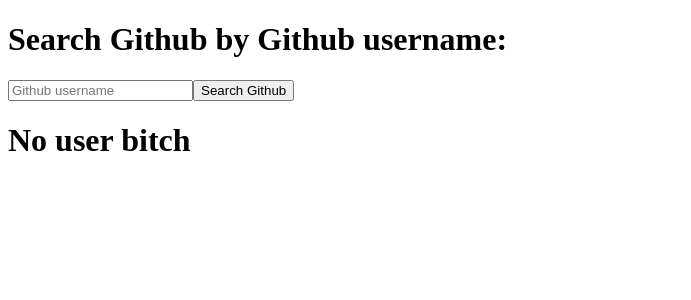
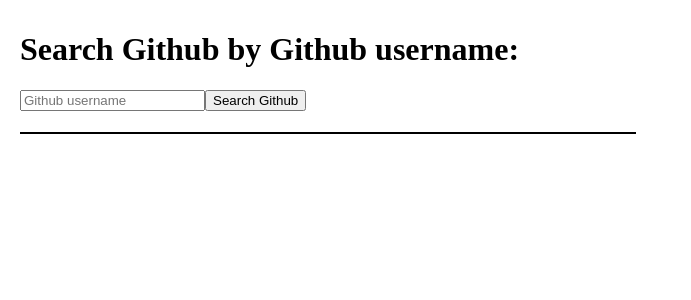
Before and after one commit to drmeloy/lab-40-github-viewer, a React app: page / in a window 1280 px wide. Shown: the top 300 px of the page, without its empty margins (0-691 px from the left). Built offline with nearby package versions, Linux system fonts and the light colour scheme.

Commit message:
user info and repo list basic styling

```diff
--- a/src/components/repoList/RepoList.css
+++ b/src/components/repoList/RepoList.css
@@ -0,0 +1,15 @@
+.RepoList {
+  list-style: none;
+  border: 1px solid;
+  padding: 0;
+  width: 48vw;
+
+  li {
+    border: 1px solid;
+    padding: 15px
+  }
+
+  h3 {
+    margin: 0;
+  }
+}
--- a/src/components/repoList/RepoList.jsx
+++ b/src/components/repoList/RepoList.jsx
@@ -2,22 +2,23 @@
 import { useSelector } from 'react-redux';
 import { selectRepos } from '../../data/selectors/repoSelectors';
 import User from './User';
+import styles from './RepoList.css';
 
 export default function RepoList(){
   const state = useSelector(state => state);
   const repos = selectRepos(state);
   const repoList = repos.map(repo => (
     <li key={repo.id}>
-      <p>{repo.name}</p>
+      <h3>{repo.name}</h3>
       <p>{repo.description}</p>
-      <a src={repo.url}>{repo.url}</a>
+      <a href={repo.url}>{repo.url}</a>
     </li>
   ));
 
   return (
     <>
       <User />
-      {repoList && <ul>
+      {repoList && <ul className={styles.RepoList}>
         {repoList}
       </ul> }
     </>
--- a/src/components/repoList/User.css
+++ b/src/components/repoList/User.css
@@ -0,0 +1,22 @@
+.User {
+  width: 48vw;
+  margin-top: 15px;
+  border: 1px solid;
+  display: inline-flex;
+  flex-direction: column;
+  align-items: center;
+
+  h1 {
+    margin-bottom: 0;
+  }
+
+  img {
+    width: 50%;
+    margin-top: 18px;
+  }
+
+  p {
+    text-align: center;
+    margin:10px;
+  }
+}
--- a/src/components/repoList/User.jsx
+++ b/src/components/repoList/User.jsx
@@ -1,6 +1,7 @@
 import React from 'react';
 import { useSelector } from 'react-redux';
 import { selectUser } from '../../data/selectors/userSelectors';
+import styles from './User.css';
 
 export default function User(){
   const state = useSelector(state => state);
@@ -8,23 +9,18 @@
 
   if(!user){
     return (
-      <h1>No user bitch</h1>
+      <h1></h1>
     );
   }
 
   return (
-    <>
-      <section id='info'>
-        <img src={user.img} alt={`${user.username}'s avatar`} />
-        <h1>{user.username}</h1>
-        <h2>{user.name} - {user.email} - {user.url}</h2>
-        <p>{user.company} - {user.location}</p>
-        <p>{user.bio}</p>
-      </section>
-      <section id='data'>
-        <p>Followers: {user.numFollowers} Following: {user.numFollowing}</p>
-        <p>Repos: {user.numRepos} </p>
-      </section>
-    </>
+    <section id='info' className={styles.User}>
+      <img src={user.img} alt={`${user.username}'s avatar`} />
+      <h1>{user.username}</h1>
+      <h2>{user.name} - <a href={user.url}>{user.url}</a></h2>
+      <p>{user.company} - {user.location}</p>
+      <p>{user.bio}</p>
+      <p>Followers: {user.numFollowers} - Following: {user.numFollowing} - Repos: {user.numRepos}</p>
+    </section>
   );
 }
--- a/src/components/searchForm/SearchForm.jsx
+++ b/src/components/searchForm/SearchForm.jsx
@@ -7,7 +7,8 @@
   const [query, setQuery] = useState('');
   const dispatch = useDispatch();
 
-  const getUserData = () => {
+  const getUserData = event => {
+    event.preventDefault();
     dispatch(fetchUser(query));
     dispatch(fetchRepos(query));
   };
@@ -15,8 +16,10 @@
   return (
     <>
       <h1>Search Github by Github username:</h1>
-      <input type='text' placeholder='Github username' onChange={({ target }) => setQuery(target.value)} />
-      <button onClick={getUserData} >Search Github</button>
+      <form onSubmit={getUserData}>
+        <input type='text' placeholder='Github username' onChange={({ target }) => setQuery(target.value)} />
+        <button>Search Github</button>
+      </form>
     </>
   );
 }
--- /dev/null
+++ b/src/index.css
@@ -0,0 +1,5 @@
+body, html {
+  margin: 10px;
+  padding: 0;
+  box-sizing: border-box;
+}
--- a/src/index.js
+++ b/src/index.js
@@ -3,6 +3,7 @@
 import App from './components/App';
 import { Provider } from 'react-redux';
 import store from  './store';
+import './index.css';
 
 render(
   <Provider store={store}>
```
